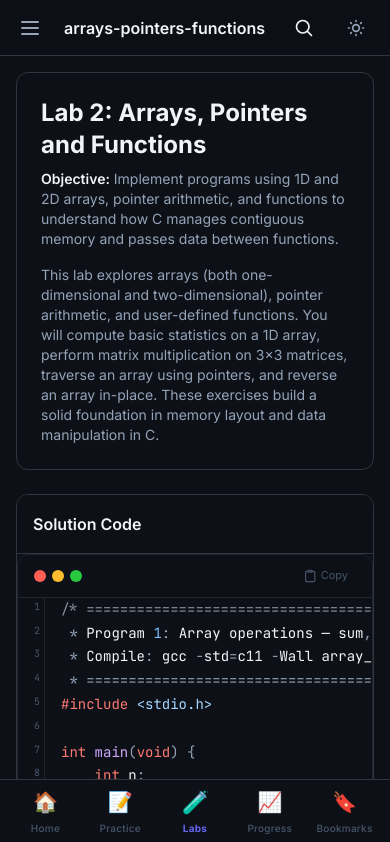
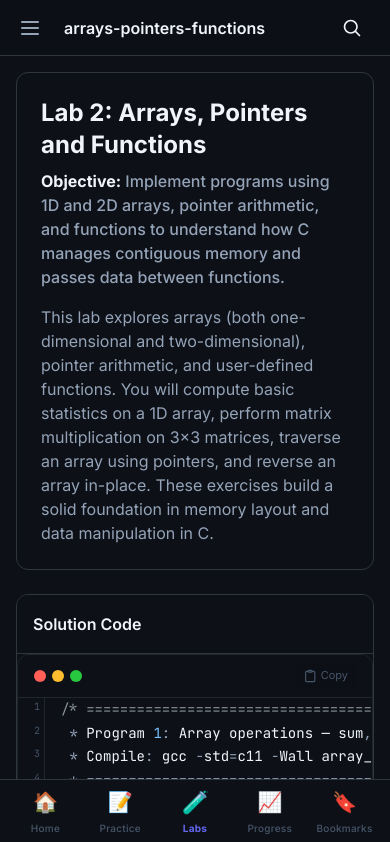
Before and after one commit to T1n777/pswc-study-app, a React (Vite) app: page /labs/arrays-pointers-functions in a window 390 px wide. Shown: the top 842 px of the page. Built offline with nearby package versions, Linux system fonts and the light colour scheme.

Commit message:
Improved data representation

```diff
--- a/src/components/content/DryRunTable.tsx
+++ b/src/components/content/DryRunTable.tsx
@@ -22,17 +22,17 @@ export function DryRunTable({ steps, className }: DryRunTableProps) {
         <table className="w-full text-sm">
           <thead>
             <tr className="bg-[var(--color-bg-tertiary)]">
-              <th className="px-3 py-2 text-left text-xs font-semibold text-[var(--color-text-tertiary)] border-b border-[var(--color-border-primary)]">Step</th>
-              <th className="px-3 py-2 text-left text-xs font-semibold text-[var(--color-text-tertiary)] border-b border-[var(--color-border-primary)]">Line</th>
+              <th className="px-3 py-2 text-left text-xs font-semibold text-[var(--color-text-tertiary)] border-b border-[var(--color-border-primary)] w-16">Step</th>
+              <th className="px-3 py-2 text-left text-xs font-semibold text-[var(--color-text-tertiary)] border-b border-[var(--color-border-primary)] w-16">Line</th>
               {allVarNames.map((name) => (
-                <th key={name} className="px-3 py-2 text-left text-xs font-semibold text-[var(--color-accent-primary)] border-b border-[var(--color-border-primary)] font-mono">{name}</th>
+                <th key={name} className="px-3 py-2 text-left text-xs font-semibold text-[var(--color-accent-primary)] border-b border-[var(--color-border-primary)] font-mono min-w-[80px]">{name}</th>
               ))}
-              <th className="px-3 py-2 text-left text-xs font-semibold text-[var(--color-text-tertiary)] border-b border-[var(--color-border-primary)]">Output</th>
+              <th className="px-3 py-2 text-left text-xs font-semibold text-[var(--color-text-tertiary)] border-b border-[var(--color-border-primary)] min-w-[100px]">Output</th>
             </tr>
           </thead>
           <tbody>
             {steps.map((step, i) => (
-              <tr key={step.step} className={cn('border-b border-[var(--color-border-primary)] last:border-0', i % 2 === 0 ? 'bg-[var(--color-bg-secondary)]' : 'bg-[var(--color-bg-card)]')}>
+              <tr key={step.step} className={cn('border-b border-[var(--color-border-primary)] last:border-0 hover:bg-[var(--color-bg-hover)]/50 transition-colors', i % 2 === 0 ? 'bg-[var(--color-bg-secondary)]/50' : 'bg-transparent')}>
                 <td className="px-3 py-2.5 text-xs font-mono text-[var(--color-text-muted)]">{step.step}</td>
                 <td className="px-3 py-2.5 text-xs font-mono text-[var(--color-accent-tertiary)]">L{step.line}</td>
                 {allVarNames.map((name) => {
--- a/src/components/lab/GDBWalkthrough.tsx
+++ b/src/components/lab/GDBWalkthrough.tsx
@@ -62,7 +62,12 @@ export function GDBWalkthrough({ walkthrough }: GDBWalkthroughProps) {
 
           {/* Explanation & Controls */}
           <div className="p-5 border-t border-[var(--color-border-primary)] bg-[var(--color-bg-secondary)]">
-            <p className="text-sm text-[var(--color-text-primary)] mb-4 md:h-10 min-h-[40px]">{step.explanation}</p>
+            <div className="mb-4 md:h-10 min-h-[40px]">
+              <span className="inline-block bg-[var(--color-accent-primary)] text-white text-[10px] font-bold px-2 py-0.5 rounded mr-2 uppercase tracking-widest align-middle">
+                Step {currentStep + 1}/{walkthrough.steps.length}
+              </span>
+              <span className="text-sm text-[var(--color-text-primary)] align-middle leading-relaxed">{step.explanation}</span>
+            </div>
 
             <div className="flex items-center justify-between">
               <button
--- a/src/components/lab/VivaQuestions.tsx
+++ b/src/components/lab/VivaQuestions.tsx
@@ -38,10 +38,16 @@ export function VivaQuestions({ questions }: { questions: VivaQuestion[] }) {
                 )}>
                   <div className="overflow-hidden">
                     <div className="p-4 rounded-lg bg-[var(--color-bg-hover)] border-l-2 border-[var(--color-accent-primary)] text-sm text-[var(--color-text-primary)]">
-                      <span className="font-semibold text-[var(--color-accent-primary)] mr-2">A:</span>
-                      {q.answer}
+                      <div className="flex gap-2">
+                        <span className="font-semibold text-[var(--color-accent-primary)] flex-shrink-0">A:</span>
+                        <div className="space-y-4">
+                          {q.answer.split('\n\n').map((para, i) => (
+                            <p key={i} className="leading-relaxed">{para}</p>
+                          ))}
+                        </div>
+                      </div>
                       {q.followUp && (
-                        <div className="mt-2 pt-2 border-t border-[var(--color-border-primary)] text-[var(--color-text-secondary)]">
+                        <div className="mt-4 pt-3 border-t border-[var(--color-border-primary)] text-[var(--color-text-secondary)]">
                           <span className="font-medium text-[var(--color-text-primary)]">Follow-up:</span> {q.followUp}
                         </div>
                       )}
--- a/src/components/layout/MainLayout.tsx
+++ b/src/components/layout/MainLayout.tsx
@@ -7,20 +7,15 @@ import { useAppStore } from '../../store';
 import { useEffect } from 'react';
 
 export function MainLayout() {
-  const theme = useAppStore((s) => s.theme);
   const sidebarCollapsed = useAppStore((s) => s.sidebarCollapsed);
   const mobileSidebarOpen = useAppStore((s) => s.mobileSidebarOpen);
   const setMobileSidebarOpen = useAppStore((s) => s.setMobileSidebarOpen);
   const location = useLocation();
 
-  // Apply theme to document
+  // Always use dark mode
   useEffect(() => {
-    if (theme === 'dark') {
-      document.documentElement.classList.add('dark');
-    } else {
-      document.documentElement.classList.remove('dark');
-    }
-  }, [theme]);
+    document.documentElement.classList.add('dark');
+  }, []);
 
   // Close mobile sidebar on route change
   useEffect(() => {
--- a/src/components/layout/TopBar.tsx
+++ b/src/components/layout/TopBar.tsx
@@ -10,8 +10,6 @@ export function TopBar() {
   const [searchOpen, setSearchOpen] = useState(false);
   const location = useLocation();
   const streak = useAppStore((s) => s.streak);
-  const toggleTheme = useAppStore((s) => s.toggleTheme);
-  const theme = useAppStore((s) => s.theme);
   const setMobileSidebarOpen = useAppStore((s) => s.setMobileSidebarOpen);
 
   // Generate breadcrumbs based on route
@@ -109,25 +107,6 @@ export function TopBar() {
             </Tooltip>
           )}
 
-          {/* Theme Toggle */}
-          <Tooltip content="Toggle Theme">
-            <button
-              onClick={toggleTheme}
-              className="p-2 rounded-lg hover:bg-[var(--color-bg-hover)] text-[var(--color-text-secondary)] transition-colors"
-              aria-label="Toggle theme"
-            >
-              {theme === 'dark' ? (
-                <svg className="w-5 h-5" fill="none" viewBox="0 0 24 24" stroke="currentColor" strokeWidth={2}>
-                  <path strokeLinecap="round" strokeLinejoin="round" d="M12 3v1m0 16v1m9-9h-1M4 12H3m15.364 6.364l-.707-.707M6.343 6.343l-.707-.707m12.728 0l-.707.707M6.343 17.657l-.707.707M16 12a4 4 0 11-8 0 4 4 0 018 0z" />
-                </svg>
-              ) : (
-                <svg className="w-5 h-5" fill="none" viewBox="0 0 24 24" stroke="currentColor" strokeWidth={2}>
-                  <path strokeLinecap="round" strokeLinejoin="round" d="M20.354 15.354A9 9 0 018.646 3.646 9.003 9.003 0 0012 21a9.003 9.003 0 008.354-5.646z" />
-                </svg>
-              )}
-            </button>
-          </Tooltip>
-
         </div>
       </header>
 
--- a/src/components/practice/ProblemCard.tsx
+++ b/src/components/practice/ProblemCard.tsx
@@ -112,8 +112,12 @@ export function ProblemCard({ problem, topicId }: ProblemCardProps) {
           <h3 className="text-sm font-semibold text-[var(--color-text-tertiary)] uppercase tracking-wide">Reference Solution</h3>
           {problem.solutionExplanation && (
             <div className="p-4 bg-[var(--color-bg-hover)] rounded-lg">
-              <h4 className="text-sm font-semibold text-[var(--color-text-primary)] mb-1">Approach</h4>
-              <p className="text-sm text-[var(--color-text-secondary)]">{problem.solutionExplanation}</p>
+              <h4 className="text-sm font-semibold text-[var(--color-text-primary)] mb-3">Approach</h4>
+              <div className="space-y-4">
+                {problem.solutionExplanation.split('\n\n').map((para, i) => (
+                  <p key={i} className="text-sm text-[var(--color-text-secondary)] leading-relaxed">{para}</p>
+                ))}
+              </div>
             </div>
           )}
           <CodeBlock code={problem.solution} />
--- /dev/null
+++ b/src/components/shared/DescriptionRenderer.tsx
@@ -0,0 +1,55 @@
+import { Fragment } from 'react';
+import { cn } from '../../utils/cn';
+
+interface DescriptionRendererProps {
+  description: string;
+  className?: string;
+}
+
+export function DescriptionRenderer({ description, className }: DescriptionRendererProps) {
+  if (!description) return null;
+
+  // Split on double newlines to create separate paragraphs
+  const paragraphs = description.split(/\n\n+/).filter((p) => p.trim() !== '');
+
+  return (
+    <div className={cn("space-y-4", className)}>
+      {paragraphs.map((paragraph, index) => {
+        // Check if paragraph starts with a phrase followed by a colon (e.g., "Stack memory:")
+        // Pattern: Starts with alphanumeric/spaces (up to 40 chars) followed by a colon
+        const match = paragraph.match(/^([A-Za-z0-9\s-]+):\s*/);
+
+        const isFirst = index === 0;
+
+        if (match) {
+          const boldText = match[1];
+          const remainingText = paragraph.substring(match[0].length);
+
+          return (
+            <p
+              key={index}
+              className={cn(
+                "leading-relaxed text-[var(--color-text-secondary)]",
+                isFirst ? "text-base font-medium" : "text-base"
+              )}
+            >
+              <strong className="text-[var(--color-text-primary)] font-bold">{boldText}:</strong> {remainingText}
+            </p>
+          );
+        }
+
+        return (
+          <p
+            key={index}
+            className={cn(
+              "leading-relaxed text-[var(--color-text-secondary)]",
+              isFirst ? "text-base font-medium" : "text-base"
+            )}
+          >
+            {paragraph}
+          </p>
+        );
+      })}
+    </div>
+  );
+}
--- a/src/pages/LabCompanionPage.tsx
+++ b/src/pages/LabCompanionPage.tsx
@@ -3,6 +3,7 @@ import { getLabBySlug } from '../data';
 import { CodeBlock } from '../components/content/CodeBlock';
 import { VivaQuestions } from '../components/lab/VivaQuestions';
 import { GDBWalkthrough } from '../components/lab/GDBWalkthrough';
+import { DescriptionRenderer } from '../components/shared/DescriptionRenderer';
 
 export function LabCompanionPage() {
   const { labSlug } = useParams<{ labSlug: string }>();
@@ -18,12 +19,7 @@ export function LabCompanionPage() {
         <h1 className="text-2xl font-bold text-[var(--color-text-primary)] mb-2">
           Lab {lab.number}: {lab.title}
         </h1>
-        <p className="text-sm text-[var(--color-text-secondary)] mb-4">
-          <span className="font-semibold text-[var(--color-text-primary)]">Objective:</span> {lab.objective}
-        </p>
-        <p className="text-sm text-[var(--color-text-secondary)]">
-          {lab.description}
-        </p>
+        <DescriptionRenderer description={`Objective: ${lab.objective}\n\n${lab.description}`} />
       </div>
 
       {/* Solution Code */}
--- a/src/pages/TopicPage.tsx
+++ b/src/pages/TopicPage.tsx
@@ -6,6 +6,7 @@ import { Tabs } from '../components/shared/Tabs';
 import { Badge, DifficultyBadge } from '../components/shared/Badge';
 import { BookmarkButton } from '../components/shared/BookmarkButton';
 import { EmptyState } from '../components/shared/EmptyState';
+import { DescriptionRenderer } from '../components/shared/DescriptionRenderer';
 import { CodeBlock } from '../components/content/CodeBlock';
 import { cn } from '../utils/cn';
 import type { TabItem, TheoryQuestion, ProgrammingProblem } from '../types';
@@ -88,7 +89,7 @@ export function TopicPage() {
               {progress?.status === 'in-progress' && <Badge text="In Progress" variant="warning" />}
             </div>
             <h1 className="text-3xl font-bold text-[var(--color-text-primary)] mb-3">{topic.title}</h1>
-            <p className="text-base text-[var(--color-text-secondary)] mb-6">{topic.description}</p>
+            <DescriptionRenderer description={topic.description} className="mb-6" />
 
             <div className="flex items-center gap-4 flex-wrap">
               <button
@@ -132,22 +133,25 @@ export function TopicPage() {
           <div className="space-y-8 animate-fade-in">
             {topic.subtopics.length > 0 ? (
               <div className="space-y-8">
-                {topic.subtopics.map((subtopic) => (
-                  <div key={subtopic.id} className="glass-card p-4 md:p-8">
-                    <h2 className="text-2xl font-bold text-[var(--color-text-primary)] mb-4">{subtopic.title}</h2>
-                    <p className="text-lg text-[var(--color-text-secondary)] mb-6 leading-relaxed">{subtopic.description}</p>
+                {topic.subtopics.map((subtopic, idx) => (
+                  <div key={subtopic.id}>
+                    {idx > 0 && <hr className="my-8 border-t border-[var(--color-border-primary)]/50" />}
+                    <div className="glass-card p-4 md:p-8">
+                      <h2 className="text-2xl font-bold text-[var(--color-text-primary)] mb-4">{subtopic.title}</h2>
+                      <DescriptionRenderer description={subtopic.description} className="mb-6" />
 
-                    <h3 className="text-sm font-bold text-[var(--color-text-tertiary)] uppercase tracking-wider mb-4 border-b border-[var(--color-border-primary)] pb-2">Key Concepts</h3>
+                      <h3 className="text-sm font-bold text-[var(--color-text-tertiary)] uppercase tracking-wider mt-8 mb-4 border-l-4 border-[var(--color-accent-primary)] pl-3">Key Concepts</h3>
                     {subtopic.keyPoints.length > 0 && (
                       <ul className="space-y-3">
                         {subtopic.keyPoints.map((point, i) => (
-                          <li key={i} className="flex items-start gap-3 text-base text-[var(--color-text-primary)]">
+                          <li key={i} className="flex items-start gap-3 text-base text-[var(--color-text-primary)] p-3 rounded-lg bg-[var(--color-bg-tertiary)] mb-3">
                             <span className="text-[var(--color-accent-primary)] mt-1 flex-shrink-0">✦</span>
                             <span className="leading-relaxed">{point}</span>
                           </li>
                         ))}
                       </ul>
                     )}
+                    </div>
                   </div>
                 ))}
               </div>
@@ -264,7 +268,7 @@ export function TopicPage() {
                     <div className="space-y-2">
                       <h4 className="text-xs font-bold text-red-400 uppercase tracking-widest flex items-center gap-2">
                         <span className="w-2 h-2 rounded-full bg-red-400"></span>
-                        Incorrect
+                        WRONG
                       </h4>
                       <div className="border border-red-500/30 rounded-xl overflow-hidden relative">
                         <div className="absolute inset-0 bg-red-500/5 pointer-events-none z-10" />
@@ -274,7 +278,7 @@ export function TopicPage() {
                     <div className="space-y-2">
                       <h4 className="text-xs font-bold text-green-400 uppercase tracking-widest flex items-center gap-2">
                         <span className="w-2 h-2 rounded-full bg-green-400"></span>
-                        Correct
+                        CORRECT
                       </h4>
                       <div className="border border-green-500/30 rounded-xl overflow-hidden relative">
                         <div className="absolute inset-0 bg-green-500/5 pointer-events-none z-10" />
@@ -391,11 +395,11 @@ function RevisionFlipCard({ front, back }: { front: string; back: string }) {
   return (
     <div
       onClick={() => setFlipped(!flipped)}
-      className="glass-card p-6 cursor-pointer transition-all duration-300 min-h-[160px] flex items-center justify-center text-center group perspective-1000 relative"
-      style={{ transformStyle: 'preserve-3d' }}
+      className="glass-card p-6 cursor-pointer transition-transform duration-500 min-h-[160px] flex items-center justify-center text-center group perspective-1000 relative"
+      style={{ transformStyle: 'preserve-3d', transform: flipped ? 'rotateY(180deg)' : 'rotateY(0)' }}
     >
       {flipped ? (
-        <div className="animate-fade-in w-full">
+        <div className="animate-fade-in w-full" style={{ transform: 'rotateY(180deg)' }}>
           <p className="text-xs font-bold text-[var(--color-accent-primary)] uppercase tracking-widest mb-3">Answer</p>
           <p className="text-base text-[var(--color-text-primary)] leading-relaxed">{back}</p>
         </div>
@@ -586,8 +590,12 @@ function ProblemCard({ p }: { p: ProgrammingProblem }) {
             </div>
 
             <div className="p-4 bg-[var(--color-bg-secondary)] rounded-lg border border-[var(--color-border-primary)]">
-              <h5 className="text-sm font-bold text-[var(--color-text-primary)] mb-2">Explanation</h5>
-              <p className="text-sm text-[var(--color-text-secondary)] leading-relaxed">{p.solutionExplanation}</p>
+              <h5 className="text-sm font-bold text-[var(--color-text-primary)] mb-4">Explanation</h5>
+              <div className="space-y-4">
+                {p.solutionExplanation.split('\n\n').map((para, i) => (
+                  <p key={i} className="text-sm text-[var(--color-text-secondary)] leading-relaxed">{para}</p>
+                ))}
+              </div>
             </div>
 
             {p.dryRun && p.dryRun.length > 0 && (
@@ -597,16 +605,16 @@ function ProblemCard({ p }: { p: ProgrammingProblem }) {
                   <table className="w-full text-sm text-left border-collapse min-w-[600px] md:min-w-0">
                     <thead>
                       <tr className="border-b border-[var(--color-border-secondary)] bg-[var(--color-bg-secondary)]">
-                        <th className="p-3 font-bold text-[var(--color-text-tertiary)] uppercase text-xs">Step</th>
-                        <th className="p-3 font-bold text-[var(--color-text-tertiary)] uppercase text-xs">Line</th>
-                        <th className="p-3 font-bold text-[var(--color-text-tertiary)] uppercase text-xs">Variables</th>
-                        <th className="p-3 font-bold text-[var(--color-text-tertiary)] uppercase text-xs">Output</th>
+                        <th className="p-3 font-bold text-[var(--color-text-tertiary)] uppercase text-xs w-16">Step</th>
+                        <th className="p-3 font-bold text-[var(--color-text-tertiary)] uppercase text-xs w-16">Line</th>
+                        <th className="p-3 font-bold text-[var(--color-text-tertiary)] uppercase text-xs min-w-[120px]">Variables</th>
+                        <th className="p-3 font-bold text-[var(--color-text-tertiary)] uppercase text-xs min-w-[100px]">Output</th>
                         <th className="p-3 font-bold text-[var(--color-text-tertiary)] uppercase text-xs">Explanation</th>
                       </tr>
                     </thead>
                     <tbody>
                       {p.dryRun.map((row, i) => (
-                        <tr key={i} className="border-b border-[var(--color-border-primary)] last:border-0 hover:bg-[var(--color-bg-hover)]/50 transition-colors">
+                        <tr key={i} className={`border-b border-[var(--color-border-primary)] last:border-0 hover:bg-[var(--color-bg-hover)]/50 transition-colors ${i % 2 === 0 ? 'bg-[var(--color-bg-secondary)]/50' : 'bg-transparent'}`}>
                           <td className="p-3 text-[var(--color-text-secondary)]">{row.step}</td>
                           <td className="p-3"><span className="px-2 py-0.5 bg-[var(--color-bg-secondary)] rounded font-mono text-xs border border-[var(--color-border-primary)]">L{row.line}</span></td>
                           <td className="p-3 font-mono text-xs text-[var(--color-accent-primary)] whitespace-pre-wrap">
--- a/src/store/settings-slice.ts
+++ b/src/store/settings-slice.ts
@@ -1,27 +1,18 @@
 import type { StateCreator } from 'zustand';
 
 export interface SettingsSlice {
-  theme: 'dark' | 'light';
   fontSize: 'sm' | 'md' | 'lg';
   sidebarCollapsed: boolean;
   mobileSidebarOpen: boolean;
-  toggleTheme: () => void;
   setFontSize: (size: 'sm' | 'md' | 'lg') => void;
   toggleSidebar: () => void;
   setMobileSidebarOpen: (open: boolean) => void;
 }
 
 export const createSettingsSlice: StateCreator<SettingsSlice> = (set) => ({
-  theme: 'dark',
   fontSize: 'md',
   sidebarCollapsed: false,
   mobileSidebarOpen: false,
-
-  toggleTheme: () => {
-    set((state) => ({
-      theme: state.theme === 'dark' ? 'light' : 'dark',
-    }));
-  },
 
   setFontSize: (size: 'sm' | 'md' | 'lg') => set({ fontSize: size }),
 
```
